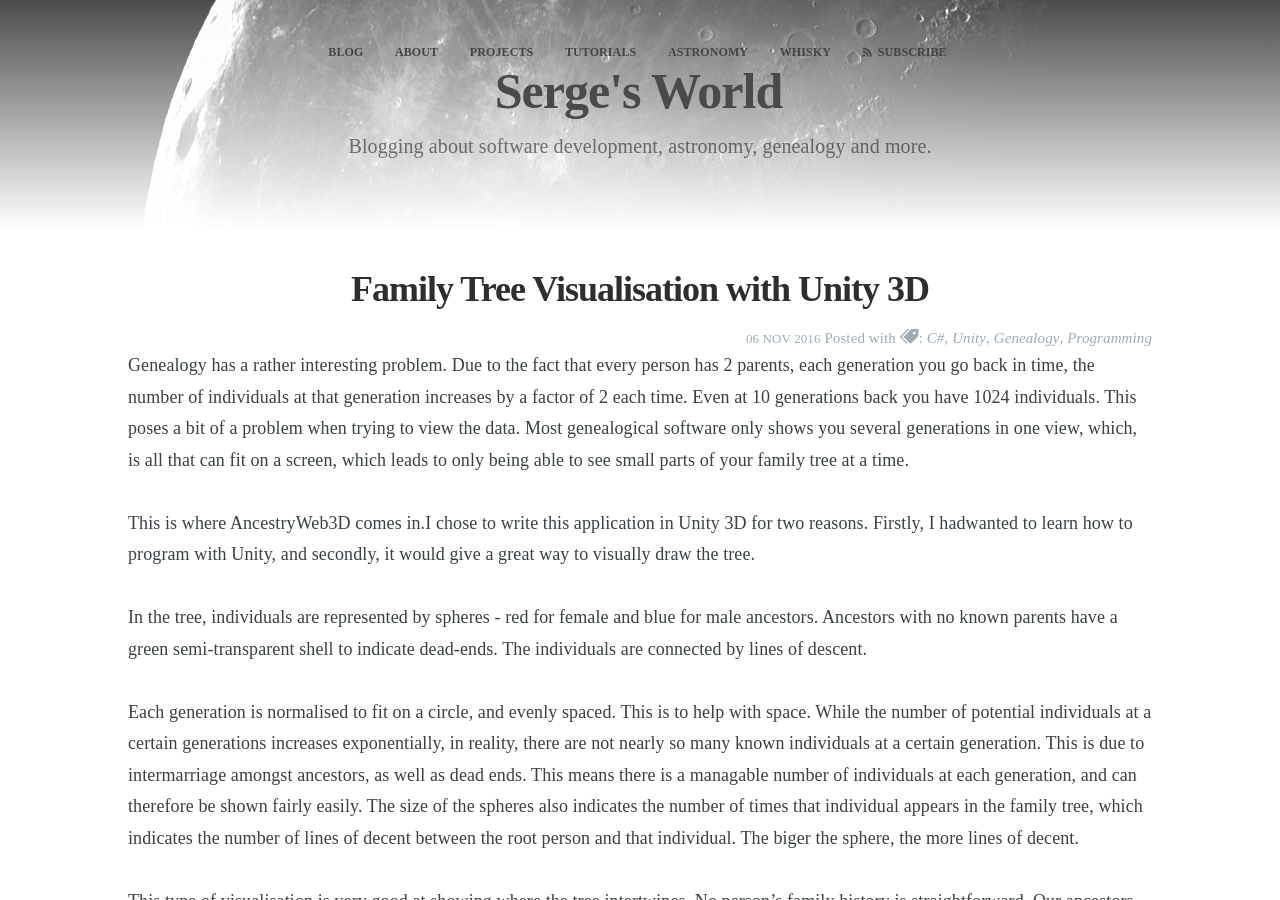
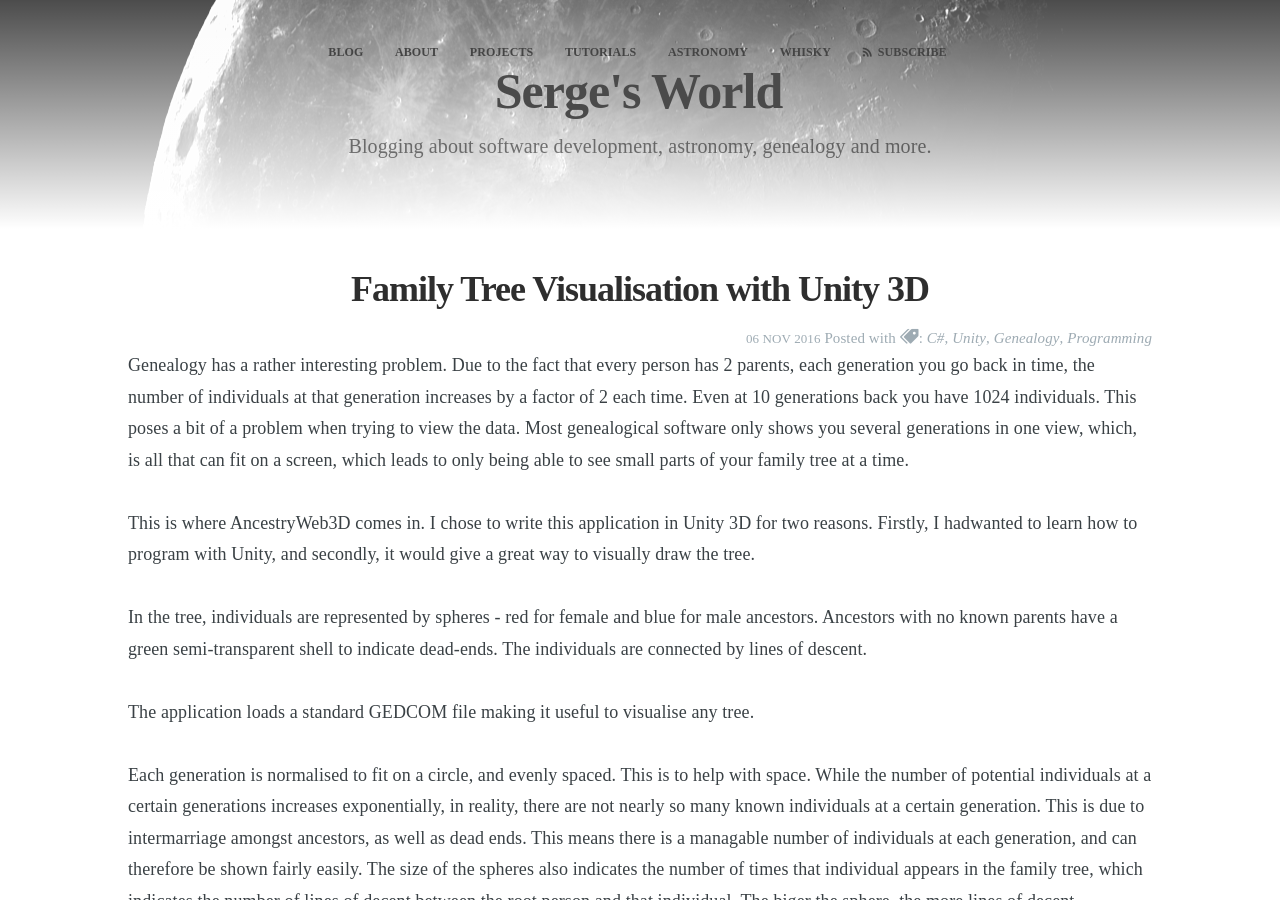
Before and after one commit to sjmeunier/sjmeunier.github.io, a Jekyll site: the page built from _posts/2016-11-06-family-tree-visualisation-with-unity.md, in a window 1280 px wide and 900 px high. Built offline with Jekyll 4.4.1, drawn with Linux system fonts in a browser that asks for light colours; some web fonts are replaced; comment, search, counter and statistics services are not loaded.

Commit message:
Updated post and added sample file for ancestryweb3d

```diff
--- a/_posts/2016-11-06-family-tree-visualisation-with-unity.md
+++ b/_posts/2016-11-06-family-tree-visualisation-with-unity.md
@@ -8,9 +8,11 @@ tags: [c-sharp, unity, genealogy, programming]
 
 Genealogy has a rather interesting problem. Due to the fact that every person has 2 parents, each generation you go back in time, the number of individuals at that generation increases by a factor of 2 each time. Even at 10 generations back you have 1024 individuals. This poses a bit of a problem when trying to view the data. Most genealogical software only shows you several generations in one view, which, is all that can fit on a screen, which leads to only being able to see small parts of your family tree at a time.
 
-This is where AncestryWeb3D comes in.I chose to write this application in Unity 3D for two reasons. Firstly, I hadwanted to learn how to program with Unity, and secondly, it would give a great way to visually draw the tree.
+This is where AncestryWeb3D comes in. I chose to write this application in Unity 3D for two reasons. Firstly, I hadwanted to learn how to program with Unity, and secondly, it would give a great way to visually draw the tree.
 
 In the tree, individuals are represented by spheres - red for female and blue for male ancestors. Ancestors with no known parents have a green semi-transparent shell to indicate dead-ends. The individuals are connected by lines of descent.
+
+The application loads a standard GEDCOM file making it useful to visualise any tree.
 <!--more-->
 
 Each generation is normalised to fit on a circle, and evenly spaced. This is to help with space. While the number of potential individuals at a certain generations increases exponentially, in reality, there are not nearly so many known individuals at a certain generation. This is due to intermarriage amongst ancestors, as well as dead ends. This means there is a managable number of individuals at each generation, and can therefore be shown fairly easily. The size of the spheres also indicates the number of times that individual appears in the family tree, which indicates the number of lines of decent between the root person and that individual. The biger the sphere, the more lines of decent.
```
Also changed, not shown: 1 other file.
